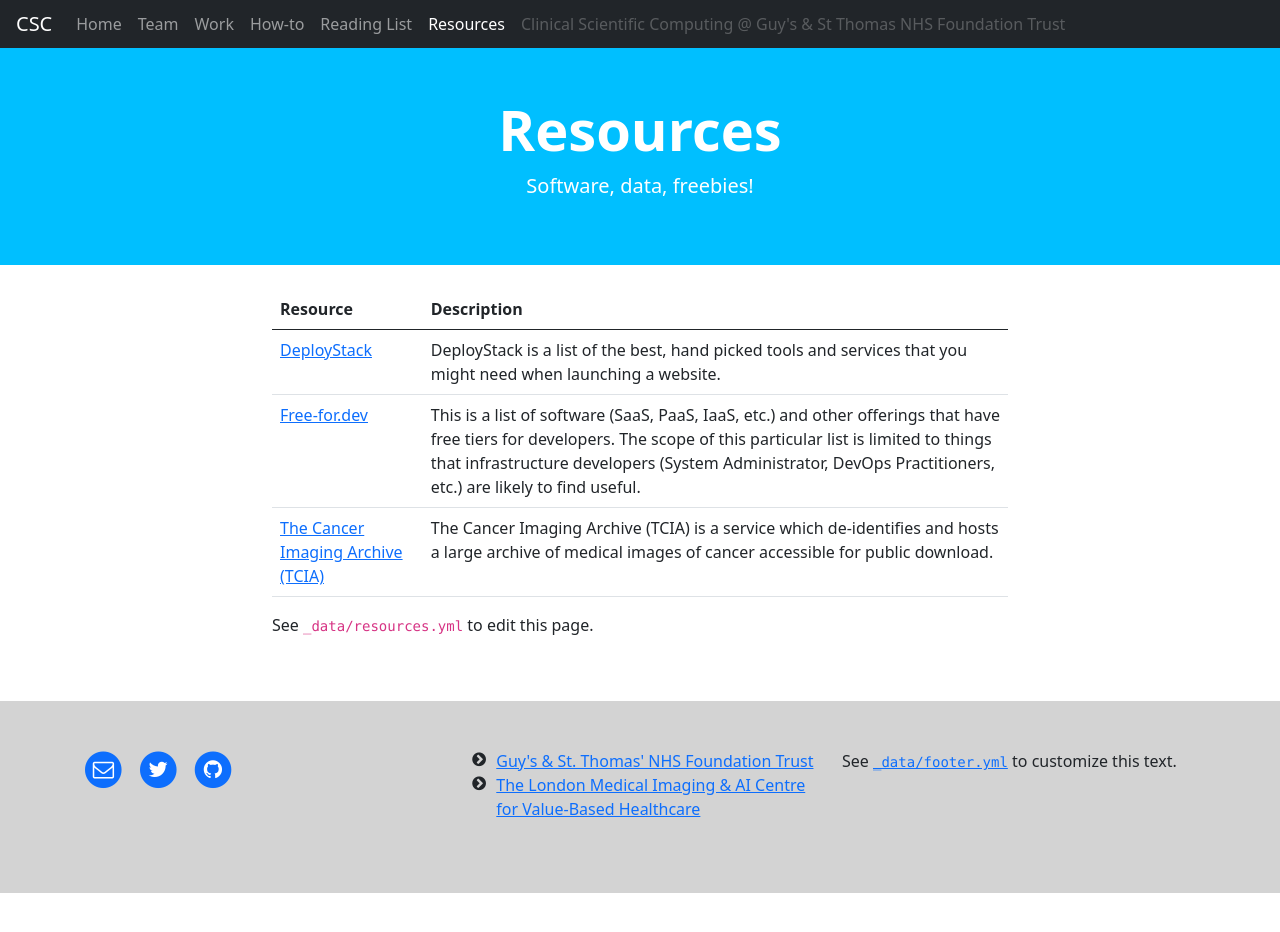
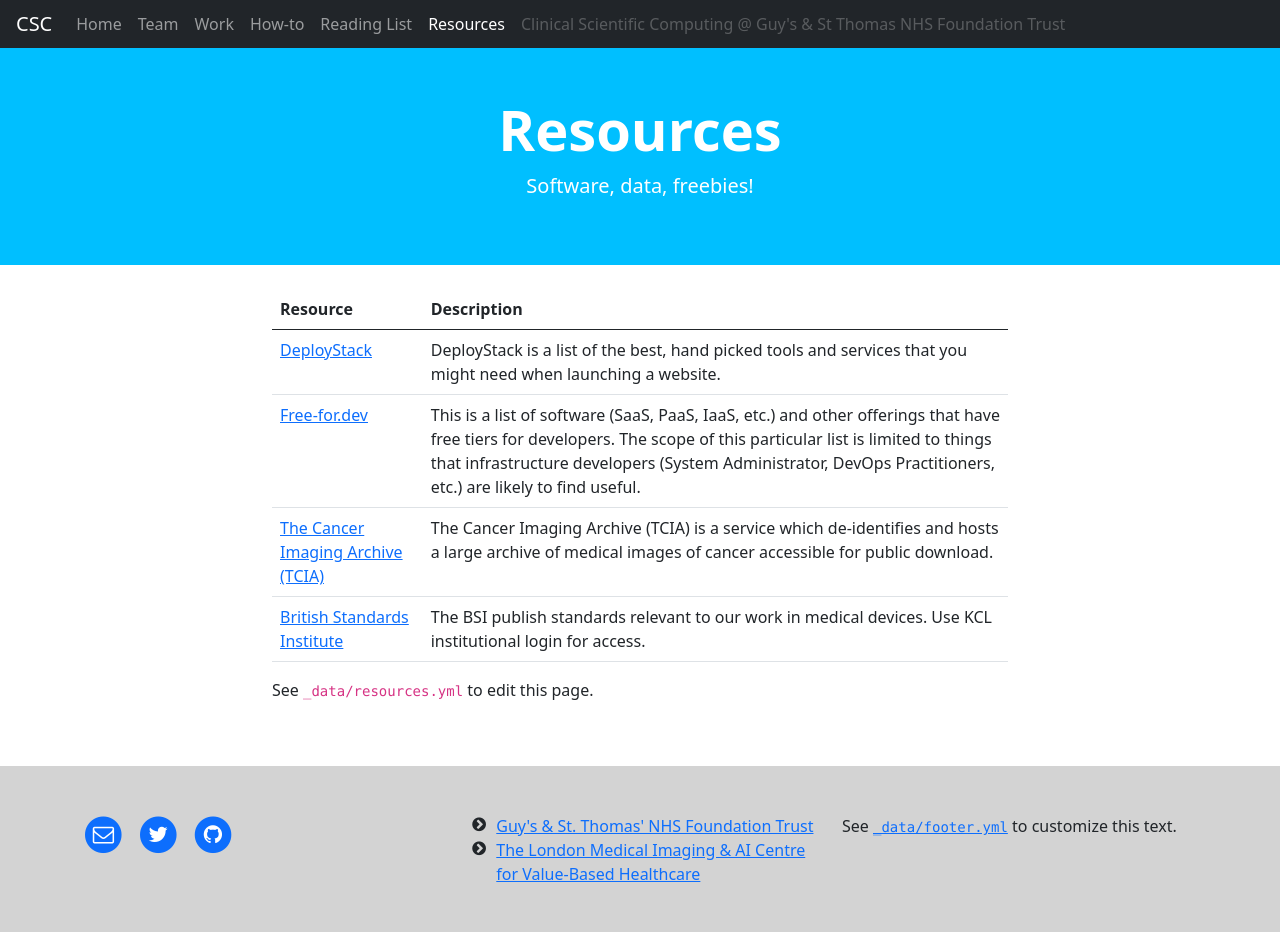
Before and after one commit to GSTT-CSC/gstt-csc-old, a Jekyll site: the page built from resources.md, in a window 1280 px wide and 958 px high. Shown: the top 932 px of the window. Built offline with Jekyll 4.4.1, drawn with Linux system fonts in a browser that asks for light colours.

Commit message:
Update resources.yml

```diff
--- a/_data/resources.yml
+++ b/_data/resources.yml
@@ -15,3 +15,8 @@
     The Cancer Imaging Archive (TCIA) is a service which de-identifies and hosts a large archive of medical images of
     cancer accessible for public download.
   link: https://www.cancerimagingarchive.net
+
+- name: British Standards Institute
+  description: |
+    The BSI publish standards relevant to our work in medical devices. Use KCL institutional login for access.
+  link: https://identity.bsigroup.com/login.aspx
```
